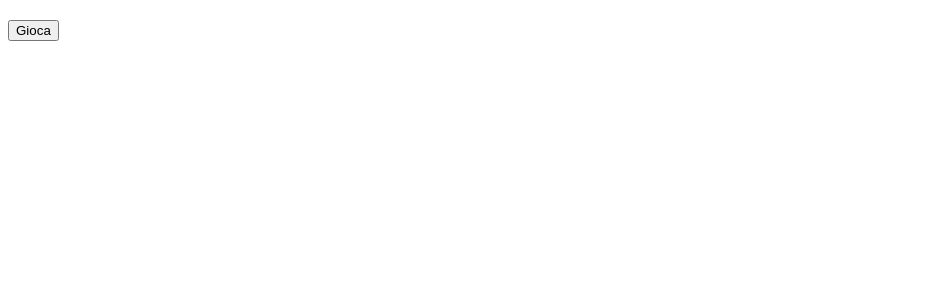
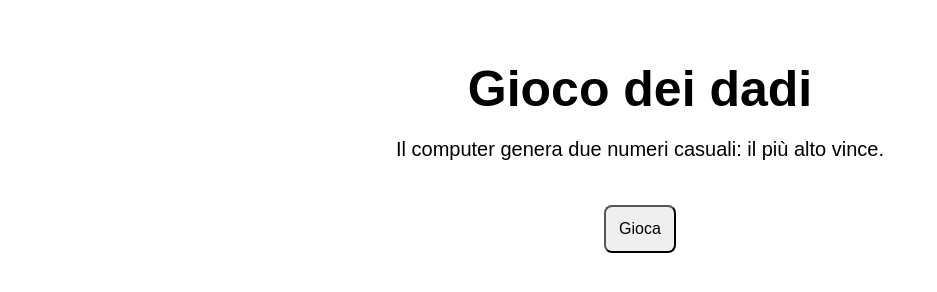
Before and after one commit to Ennio-M/js-mail-dadi, a plain HTML site: page dadi/index.html in a window 1280 px wide. Shown: the whole page, without its empty margins (0-937 px from the left). Drawn offline with Linux system fonts and the light colour scheme.

Commit message:
dadi: layout grafico

```diff
--- /dev/null
+++ b/dadi/css/style.css
@@ -0,0 +1,24 @@
+*{
+    margin: 0;
+    padding: 0;
+    box-sizing: border-box;
+}
+body{
+    text-align: center;
+    font-family: Arial, Helvetica, sans-serif;
+    font-size: 20px;
+}
+h1{
+    font-size: 2.5em;
+    margin: 1.2em 0 .4em;
+}
+#play{
+    font-size: .8em;
+    padding: .8em;
+    border-radius: 8px;
+    margin: 1.5em;
+    cursor: pointer;
+}
+p{
+    margin: 1em;
+}
--- a/dadi/index.html
+++ b/dadi/index.html
@@ -5,8 +5,11 @@
     <meta http-equiv="X-UA-Compatible" content="IE=edge">
     <meta name="viewport" content="width=device-width, initial-scale=1.0">
     <title>Dadi</title>
+    <link rel="stylesheet" href="./css/style.css">
 </head>
 <body>
+    <h1>Gioco dei dadi</h1>
+    <p>Il computer genera due numeri casuali: il pi&ugrave; alto vince.</p>
     <div id="app">
         <button id="play">Gioca</button>
     </div>
--- a/dadi/javascript/script.js
+++ b/dadi/javascript/script.js
@@ -21,7 +21,9 @@ function playFunction() {
     p_user.innerHTML = `Il tuo numero: ${userNum}`;
     if(userNum > pcNum) {
         h2.innerHTML = "Hai vinto"
+    } else if(userNum < pcNum){
+        h2.innerHTML = "Hai perso"
     } else {
-        h2.innerHTML = "Hai perso"
+        h2.innerHTML = "Pareggio"
     }
 }
```
